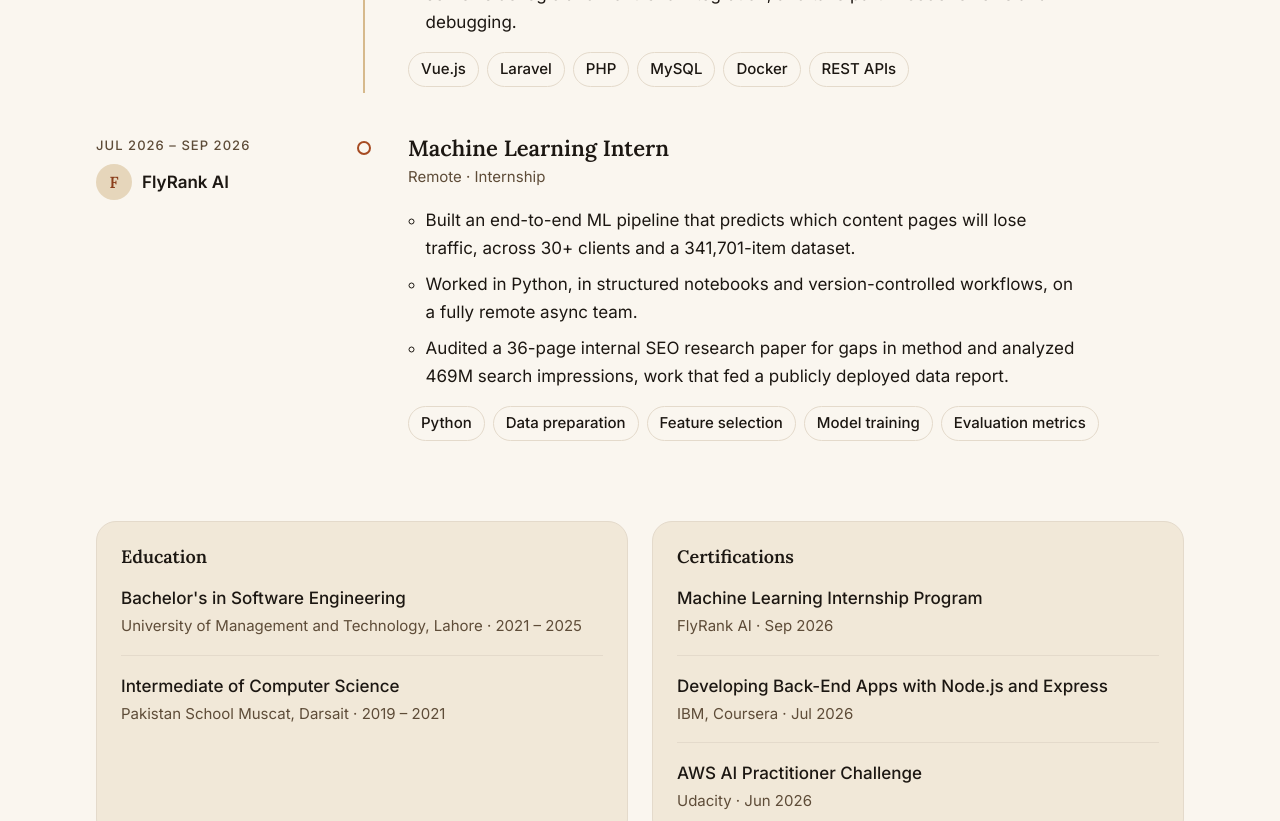
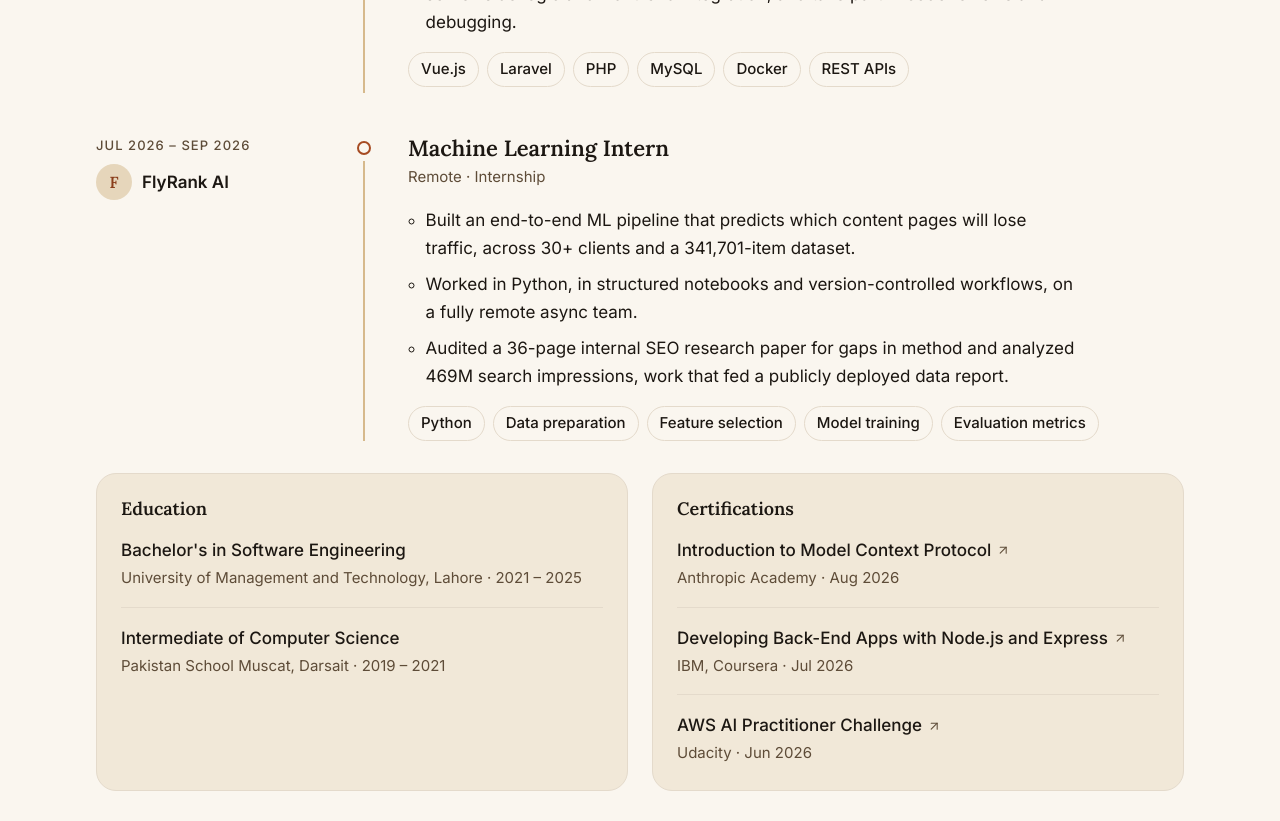
Before and after one commit to Abood-arc/Portfolio-site, a Vue app: page / in a window 1280 px wide. Shown: the part 1460-2281 px from the top of the page. Built offline with nearby package versions, Linux system fonts and the light colour scheme.

Commit message:
experience: sequenced rail animation incl. last role; certifications link to verification pages, MCP replaces FlyRank cert

```diff
--- a/src/components/ExperienceSection.vue
+++ b/src/components/ExperienceSection.vue
@@ -1,5 +1,6 @@
 <script setup>
 import { experience, education, certifications } from '../data/experience'
+import Icon from './Icon.vue'
 </script>
 
 <template>
@@ -17,6 +18,7 @@ import { experience, education, certifications } from '../data/experience'
           v-reveal="i"
           class="timeline__item"
           :class="{ 'is-current': job.current }"
+          :style="{ '--i': i }"
         >
           <div class="timeline__when">
             <p class="timeline__dates">
@@ -60,7 +62,12 @@ import { experience, education, certifications } from '../data/experience'
           <h3 class="credentials__title">Certifications</h3>
           <ul class="credentials__list">
             <li v-for="item in certifications" :key="item.title">
-              <p class="credentials__name">{{ item.title }}</p>
+              <p class="credentials__name">
+                <a :href="item.href" class="credentials__link" target="_blank" rel="noopener noreferrer">
+                  {{ item.title }}<Icon name="arrow-up-right" class="credentials__go" />
+                  <span class="visually-hidden">(opens the verified certificate)</span>
+                </a>
+              </p>
               <p class="credentials__sub muted">{{ item.issuer }} · {{ item.date }}</p>
             </li>
           </ul>
@@ -169,8 +176,13 @@ import { experience, education, certifications } from '../data/experience'
   transform-origin: top;
 }
 
+/* The last role gets a line too: it runs to the end of that role and stops */
+.timeline__item:last-child {
+  padding-bottom: 0;
+}
+
 .timeline__item:last-child .timeline__line {
-  display: none;
+  bottom: 0;
 }
 
 .timeline__body {
@@ -207,9 +219,22 @@ import { experience, education, certifications } from '../data/experience'
 
 /* The line draws down as each role arrives; the dot pops in. Only for users who welcome motion. */
 @media (prefers-reduced-motion: no-preference) {
+  /* Wide screens show both roles at once, so they play in order: the first line draws down
+     and, as it arrives, the next dot pops and its own line draws. On phones every role
+     animates on its own as you scroll to it. */
+  .timeline__item {
+    --rail-offset: 0ms;
+  }
+
+  @media (min-width: 52rem) {
+    .timeline__item {
+      --rail-offset: calc(var(--i, 0) * 1300ms);
+    }
+  }
+
   .timeline__line {
     transform: scaleY(0);
-    transition: transform 1200ms cubic-bezier(0.65, 0, 0.35, 1) 300ms;
+    transition: transform 1100ms cubic-bezier(0.65, 0, 0.35, 1) calc(300ms + var(--rail-offset));
   }
 
   .timeline__item.is-visible .timeline__line {
@@ -218,7 +243,7 @@ import { experience, education, certifications } from '../data/experience'
 
   .timeline__dot {
     transform: scale(0);
-    transition: transform 500ms cubic-bezier(0.34, 1.56, 0.64, 1) 200ms;
+    transition: transform 500ms cubic-bezier(0.34, 1.56, 0.64, 1) calc(200ms + var(--rail-offset));
   }
 
   .timeline__item.is-visible .timeline__dot {
@@ -266,6 +291,26 @@ import { experience, education, certifications } from '../data/experience'
   font-weight: 500;
 }
 
+.credentials__link {
+  color: var(--color-text);
+  text-decoration: none;
+}
+
+.credentials__link:hover {
+  color: var(--color-link-hover);
+  text-decoration: underline;
+  text-underline-offset: 0.2em;
+}
+
+.credentials__link .credentials__go {
+  display: inline-block;
+  width: 0.9rem;
+  height: 0.9rem;
+  margin-left: 0.3rem;
+  vertical-align: -0.1em;
+  color: var(--color-muted);
+}
+
 .credentials__sub {
   margin: 0.125rem 0 0;
   font-size: var(--text-small);
--- a/src/data/experience.js
+++ b/src/data/experience.js
@@ -47,7 +47,22 @@ export const education = [
 ]
 
 export const certifications = [
-  { title: 'Machine Learning Internship Program', issuer: 'FlyRank AI', date: 'Sep 2026' },
-  { title: 'Developing Back-End Apps with Node.js and Express', issuer: 'IBM, Coursera', date: 'Jul 2026' },
-  { title: 'AWS AI Practitioner Challenge', issuer: 'Udacity', date: 'Jun 2026' },
+  {
+    title: 'Introduction to Model Context Protocol',
+    issuer: 'Anthropic Academy',
+    date: 'Aug 2026',
+    href: 'https://verify.skilljar.com/c/42tdzhmr2t72',
+  },
+  {
+    title: 'Developing Back-End Apps with Node.js and Express',
+    issuer: 'IBM, Coursera',
+    date: 'Jul 2026',
+    href: 'https://www.coursera.org/account/accomplishments/verify/YEWMIFSNT7ZV',
+  },
+  {
+    title: 'AWS AI Practitioner Challenge',
+    issuer: 'Udacity',
+    date: 'Jun 2026',
+    href: 'https://www.udacity.com/certificate/e/796ad5a6-2fbe-11f1-9a56-6b95b1ffe4d0',
+  },
 ]
```
Also changed, not shown: 1 other file (tests, documents, lock files or other folders).
